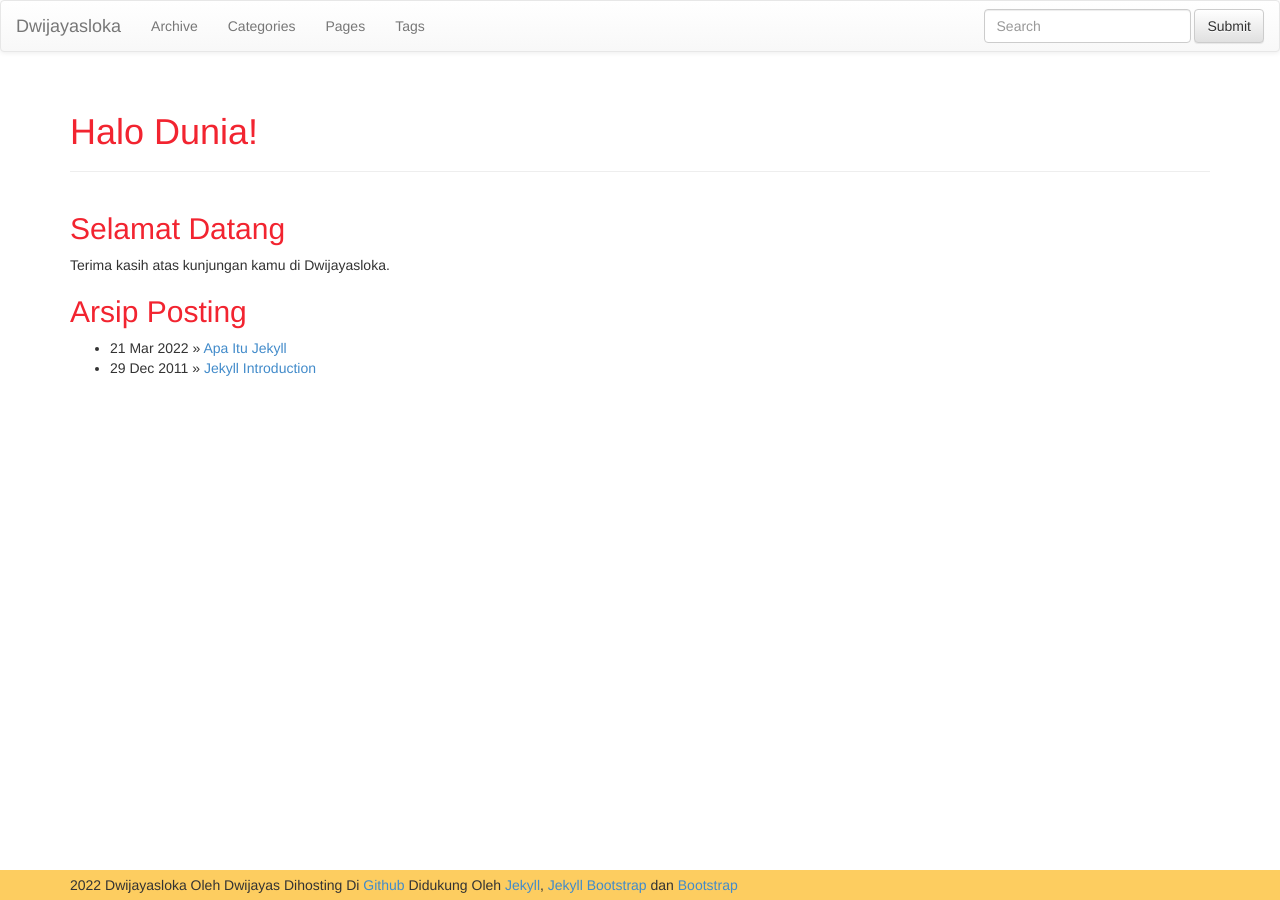
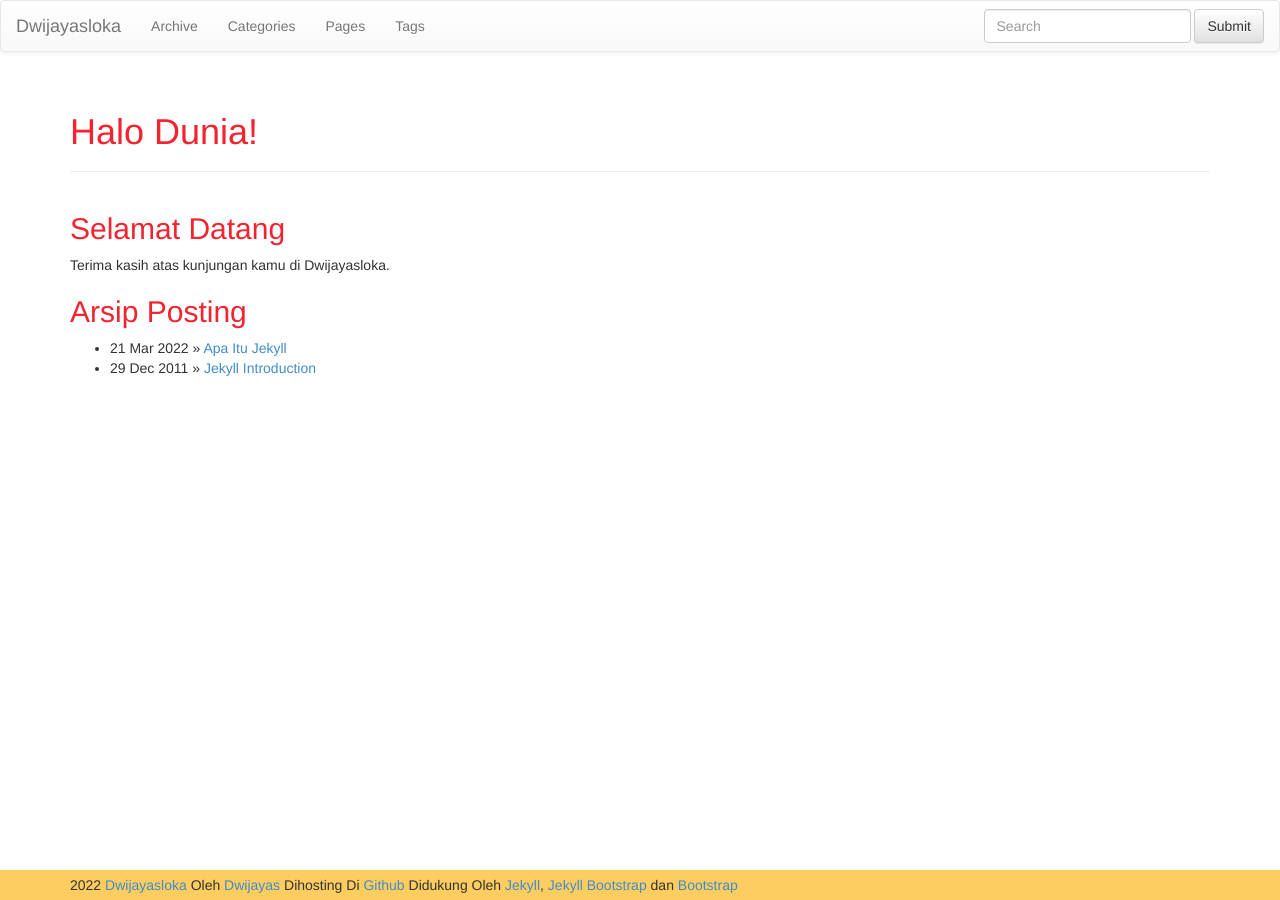
Before and after one commit to dwijayas/dwijayas.github.io, a Jekyll site: the page built from index.md, in a window 1280 px wide. Built offline with Jekyll 4.4.1, drawn with Linux system fonts in a browser that asks for light colours; nearby versions of some CDN libraries.

Commit message:
Update default.html

```diff
--- a/_includes/themes/bootstrap-3/default.html
+++ b/_includes/themes/bootstrap-3/default.html
@@ -35,7 +35,7 @@
       <link rel="apple-touch-icon" sizes="72x72" href="images/apple-touch-icon-72x72.png">
       <link rel="apple-touch-icon" sizes="114x114" href="images/apple-touch-icon-114x114.png">
     -->
-		<link href="favicon.ico" rel="icon" type="image/x-icon">
+		<link href="/favicon.ico" rel="icon" type="image/x-icon">
 
     <!-- atom & rss feed -->
     <link href="{{ BASE_PATH }}{{ site.JB.atom_path }}" type="application/atom+xml" rel="alternate" title="Sitewide ATOM Feed">
@@ -81,7 +81,7 @@
 
     <div id="footer">
       <div class="container">
-        <p>{{ site.time | date: '%Y' }} {{ site.title }} Oleh {{ site.author.name }} Dihosting Di <a href="https://github.com/" target="_blank">Github</a> Didukung Oleh <a href="https://jekyllrb.com/" target="_blank">Jekyll</a>, <a href="http://jekyllbootstrap.com" target="_blank" title="The Definitive Jekyll Blogging Framework">Jekyll Bootstrap</a> dan <a href="http://getbootstrap.com" target="_blank">Bootstrap</a>
+        <p>{{ site.time | date: '%Y' }} <a href="{{ HOME_PATH }}">{{ site.title }}</a> Oleh <a href="https://github.com/dwijayas">{{ site.author.name }}</a> Dihosting Di <a href="https://github.com/" target="_blank">Github</a> Didukung Oleh <a href="https://jekyllrb.com/" target="_blank">Jekyll</a>, <a href="http://jekyllbootstrap.com" target="_blank" title="The Definitive Jekyll Blogging Framework">Jekyll Bootstrap</a> dan <a href="http://getbootstrap.com" target="_blank">Bootstrap</a>
         </p>
       </div>
     </div>
```
